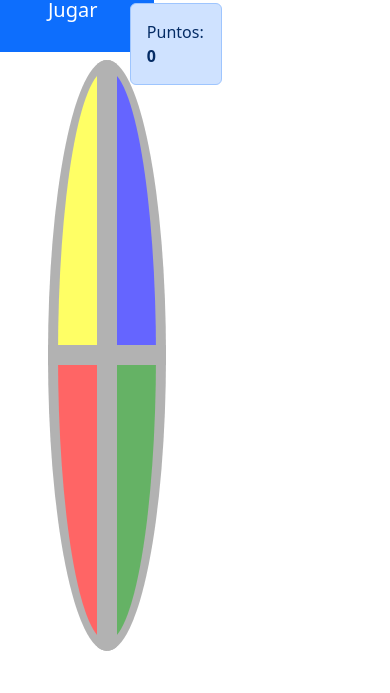
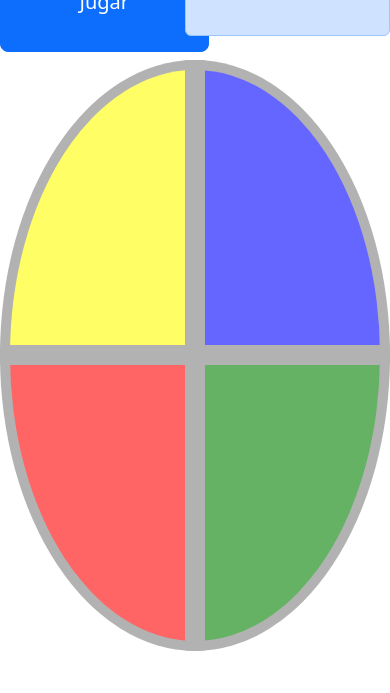
Before and after one commit to fmdcba/simon-dice, a plain HTML site: page index.html in a window 390 px wide. Shown: the part 151-844 px from the top of the page. Drawn offline with nearby package versions, Linux system fonts and the light colour scheme.

Commit message:
corrige typo en boton y responsive

```diff
--- a/css/main.css
+++ b/css/main.css
@@ -1,8 +1,3 @@
-body {
-  margin-left: 3em;
-  margin-right: 14em;
-}
-
 #amarillo {
   background-color: yellow;
   border-top-left-radius: 100%;
--- a/js/main.js
+++ b/js/main.js
@@ -121,7 +121,7 @@ function actualizarPuntos() {
 function terminarJuego() {
   const $botonJugar = document.querySelector('button');
   $botonJugar.className = 'btn btn-danger btn-lg';
-  $botonJugar.textContent = 'Reinciar';
+  $botonJugar.textContent = 'Reiniciar';
 
   document.querySelector('#turno').textContent = 'Perdiste!'
 }
```
